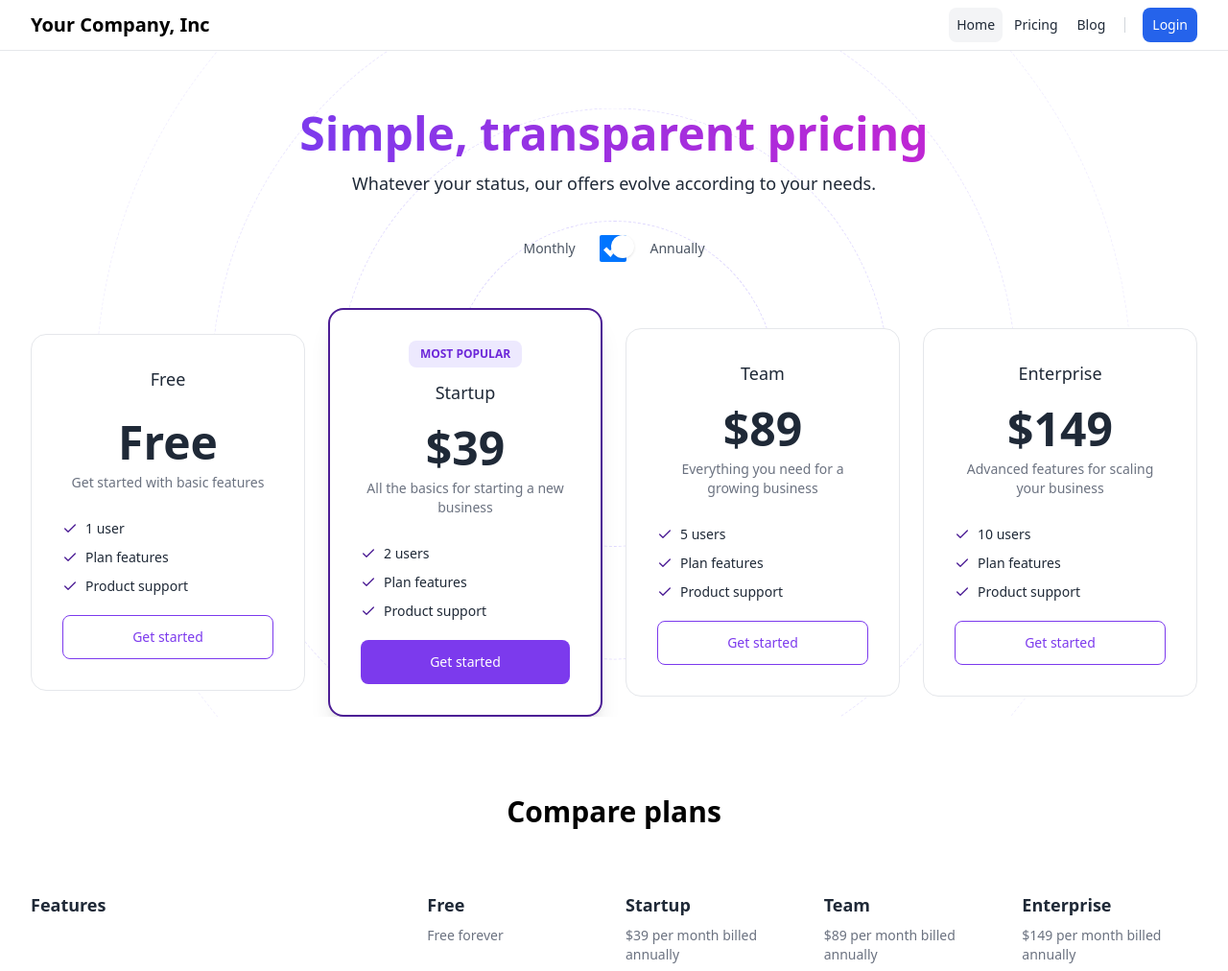
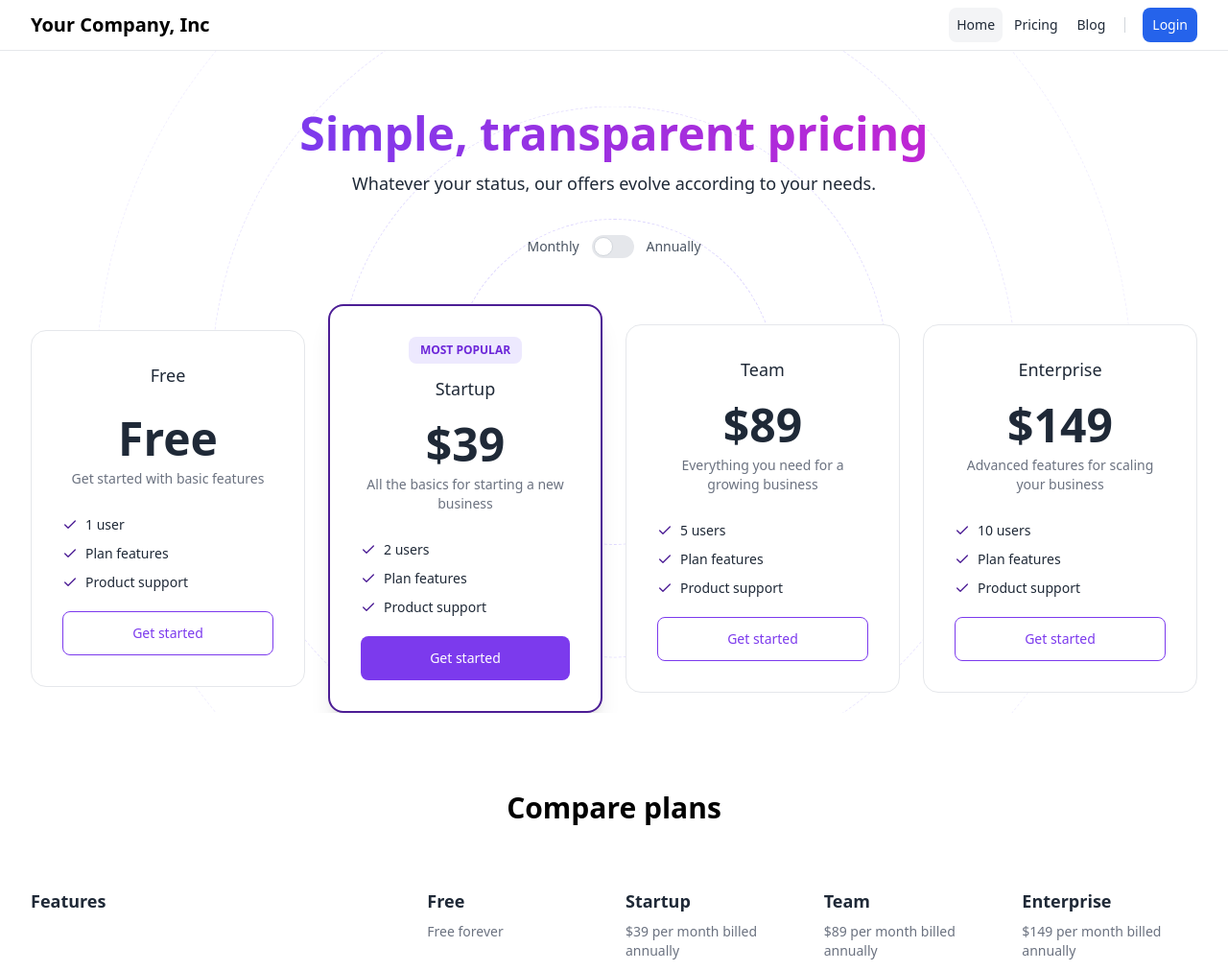
Before and after one commit to gritholdings/grit-one-sdk-python, a Django app: page /pricing/ in a window 1280 px wide. Shown: the top 1012 px of the page at 96% size. Run offline with Django 5.2, Linux system fonts and the light colour scheme; parts of the project's set-up code (start-up, migrations or seed data) failed here and were passed over.

Commit message:
refactor styling for pricing toggle

```diff
--- a/home/static/home/global.css
+++ b/home/static/home/global.css
@@ -788,6 +788,10 @@ video {
   height: 1.25rem;
 }
 
+.h-6 {
+  height: 1.5rem;
+}
+
 .h-7 {
   height: 1.75rem;
 }
@@ -818,6 +822,10 @@ video {
 
 .max-h-\[75vh\] {
   max-height: 75vh;
+}
+
+.w-11 {
+  width: 2.75rem;
 }
 
 .w-4 {
@@ -1149,6 +1157,11 @@ video {
 .bg-gray-100 {
   --tw-bg-opacity: 1;
   background-color: rgb(243 244 246 / var(--tw-bg-opacity, 1));
+}
+
+.bg-gray-200 {
+  --tw-bg-opacity: 1;
+  background-color: rgb(229 231 235 / var(--tw-bg-opacity, 1));
 }
 
 .bg-primary-600 {
@@ -1636,18 +1649,77 @@ video {
   transition-timing-function: cubic-bezier(0.4, 0, 0.2, 1);
 }
 
-.checked\:border-accent:checked {
+.after\:absolute::after {
+  content: var(--tw-content);
+  position: absolute;
+}
+
+.after\:start-\[2px\]::after {
+  content: var(--tw-content);
+  inset-inline-start: 2px;
+}
+
+.after\:top-\[2px\]::after {
+  content: var(--tw-content);
+  top: 2px;
+}
+
+.after\:h-5::after {
+  content: var(--tw-content);
+  height: 1.25rem;
+}
+
+.after\:w-5::after {
+  content: var(--tw-content);
+  width: 1.25rem;
+}
+
+.after\:rounded-full::after {
+  content: var(--tw-content);
+  border-radius: 9999px;
+}
+
+.after\:border::after {
+  content: var(--tw-content);
+  border-width: 1px;
+}
+
+.after\:border-gray-300::after {
+  content: var(--tw-content);
   --tw-border-opacity: 1;
-  border-color: rgb(168 85 247 / var(--tw-border-opacity, 1));
+  border-color: rgb(209 213 219 / var(--tw-border-opacity, 1));
+}
+
+.after\:bg-white::after {
+  content: var(--tw-content);
+  --tw-bg-opacity: 1;
+  background-color: rgb(255 255 255 / var(--tw-bg-opacity, 1));
+}
+
+.after\:transition-all::after {
+  content: var(--tw-content);
+  transition-property: all;
+  transition-timing-function: cubic-bezier(0.4, 0, 0.2, 1);
+  transition-duration: 150ms;
+}
+
+.after\:content-\[\'\'\]::after {
+  --tw-content: '';
+  content: var(--tw-content);
+}
+
+.checked\:border-purple-600:checked {
+  --tw-border-opacity: 1;
+  border-color: rgb(147 51 234 / var(--tw-border-opacity, 1));
 }
 
 .checked\:bg-none:checked {
   background-image: none;
 }
 
-.checked\:text-accent:checked {
+.checked\:text-purple-600:checked {
   --tw-text-opacity: 1;
-  color: rgb(168 85 247 / var(--tw-text-opacity, 1));
+  color: rgb(147 51 234 / var(--tw-text-opacity, 1));
 }
 
 .checked\:before\:translate-x-full:checked::before {
--- a/home/templates/home/pricing.html
+++ b/home/templates/home/pricing.html
@@ -21,10 +21,13 @@
           <label for="pricing-switch" class="min-w-14 text-sm text-gray-600 me-3">
             Monthly
           </label>
-
-          <input type="checkbox" id="pricing-switch" class="relative w-[3.25rem] h-7 p-px bg-gray-100 border-transparent text-transparent rounded-full cursor-pointer transition-colors ease-in-out duration-200 focus:ring-accent disabled:opacity-50 disabled:pointer-events-none checked:bg-none checked:text-accent checked:border-accent focus:checked:border-accent
-
-          before:inline-block before:size-6 before:bg-white checked:before:bg-white before:translate-x-0 checked:before:translate-x-full before:rounded-full before:shadow before:transform before:ring-0 before:transition before:ease-in-out before:duration-200" checked>
+          <label class="inline-flex items-center cursor-pointer">
+            <input type="checkbox" value="" class="sr-only peer">
+            <div class="relative w-11 h-6 bg-gray-200 peer-focus:outline-none peer-focus:ring-4 peer-focus:ring-primary-300 rounded-full peer peer-checked:after:translate-x-full rtl:peer-checked:after:-translate-x-full peer-checked:after:border-white after:content-[''] after:absolute after:top-[2px] after:start-[2px] after:bg-white after:border-gray-300 after:border after:rounded-full after:h-5 after:w-5 after:transition-all peer-checked:bg-primary-600"></div>
+          </label>
+          <!-- <input type="checkbox" id="pricing-switch" class="relative w-[3.25rem] h-7 p-px bg-gray-100 border-transparent text-transparent rounded-full cursor-pointer transition-colors ease-in-out duration-200 focus:ring-purple-600 disabled:opacity-50 disabled:pointer-events-none checked:bg-none checked:text-purple-600 checked:border-purple-600 focus:checked:border-purple-600
+
+          before:inline-block before:size-6 before:bg-white checked:before:bg-white before:translate-x-0 checked:before:translate-x-full before:rounded-full before:shadow before:transform before:ring-0 before:transition before:ease-in-out before:duration-200" checked> -->
 
           <label for="pricing-switch" class="min-w-14 text-sm text-gray-600 ms-3">
             Annually
```
Also changed, not shown: other parts of home/static/home/global.css (+38 -25 lines).
